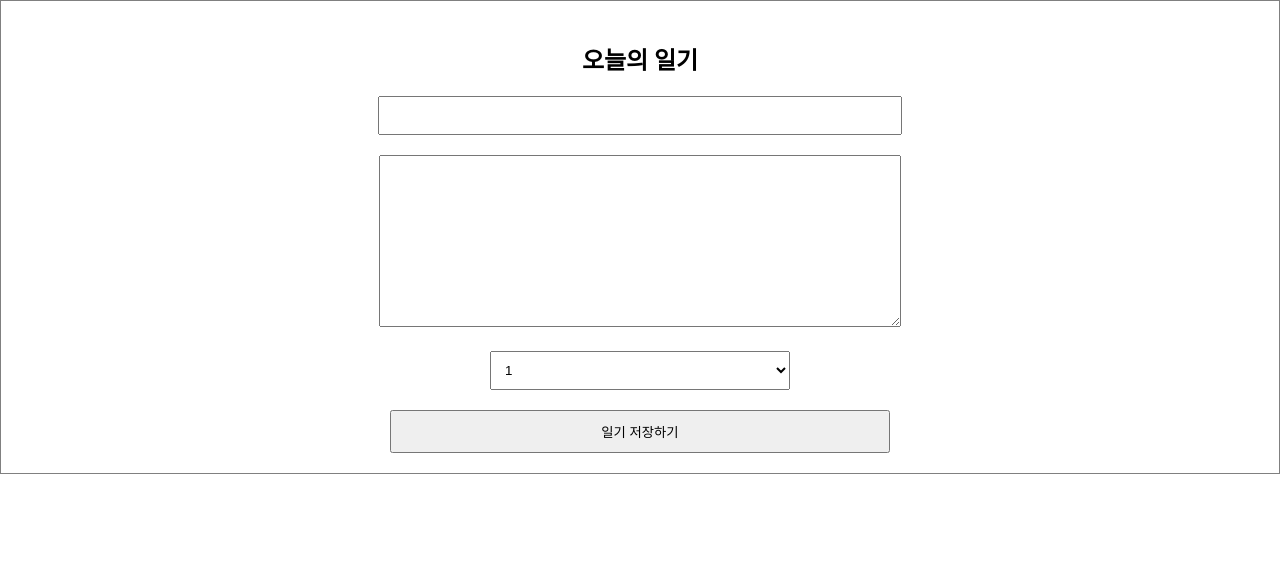
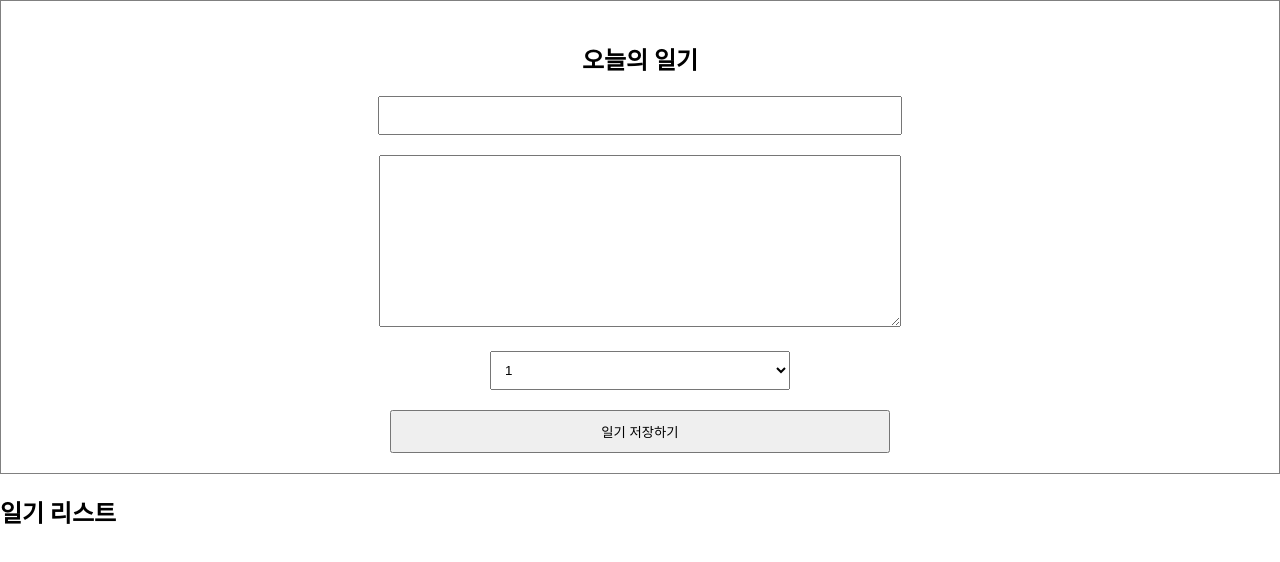
Before and after one commit to kyungseob7/simpleDiary, a React (Create React App) app: page / in a window 1280 px wide. Shown: the top 562 px of the page. Built offline with nearby package versions, Linux system fonts and the light colour scheme.

Commit message:
[✨feat] DiaryList 생성 후 App.js 연결 후 리스트 생성

```diff
--- a/src/App.js
+++ b/src/App.js
@@ -1,11 +1,36 @@
-import logo from "./logo.svg";
 import "./App.css";
 import DiaryEditor from "./DiaryEditor";
+import DiaryList from "./DiaryList";
+
+const dummyList = [
+  {
+    id: 1,
+    author: "변경섭",
+    content: "하이1",
+    emotion: 5,
+    created_date: new Date().getTime(),
+  },
+  {
+    id: 2,
+    author: "홍길동",
+    content: "하이2",
+    emotion: 3,
+    created_date: new Date().getTime(),
+  },
+  {
+    id: 3,
+    author: "장재국",
+    content: "하이3",
+    emotion: 1,
+    created_date: new Date().getTime(),
+  },
+];
 
 function App() {
   return (
     <div className="App">
       <DiaryEditor />
+      <DiaryList diaryList={dummyList} />
     </div>
   );
 }
--- /dev/null
+++ b/src/DiaryList.js
@@ -0,0 +1,10 @@
+const DiaryList = ({ diaryList }) => {
+  console.log(diaryList);
+  return (
+    <div className="DiaryList">
+      <h2>일기 리스트</h2>
+    </div>
+  );
+};
+
+export default DiaryList;
```
